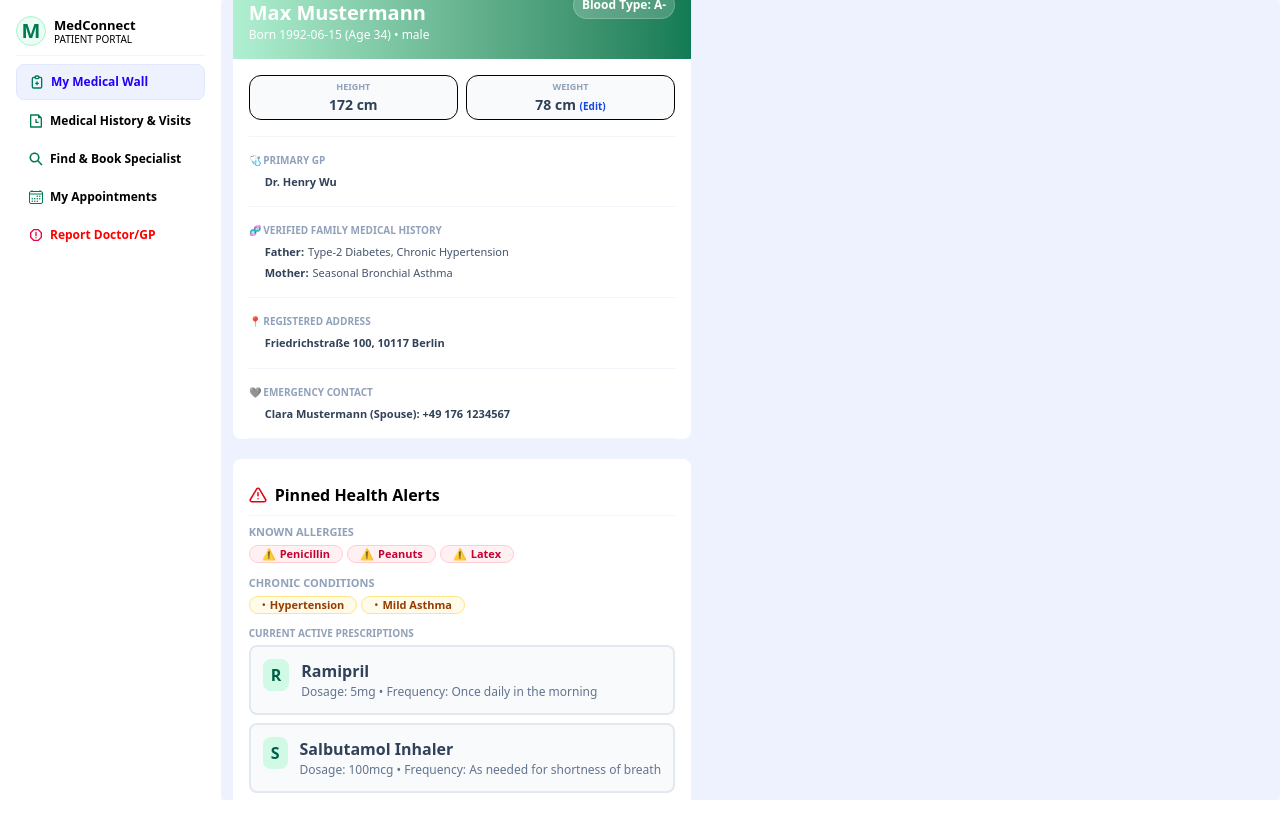
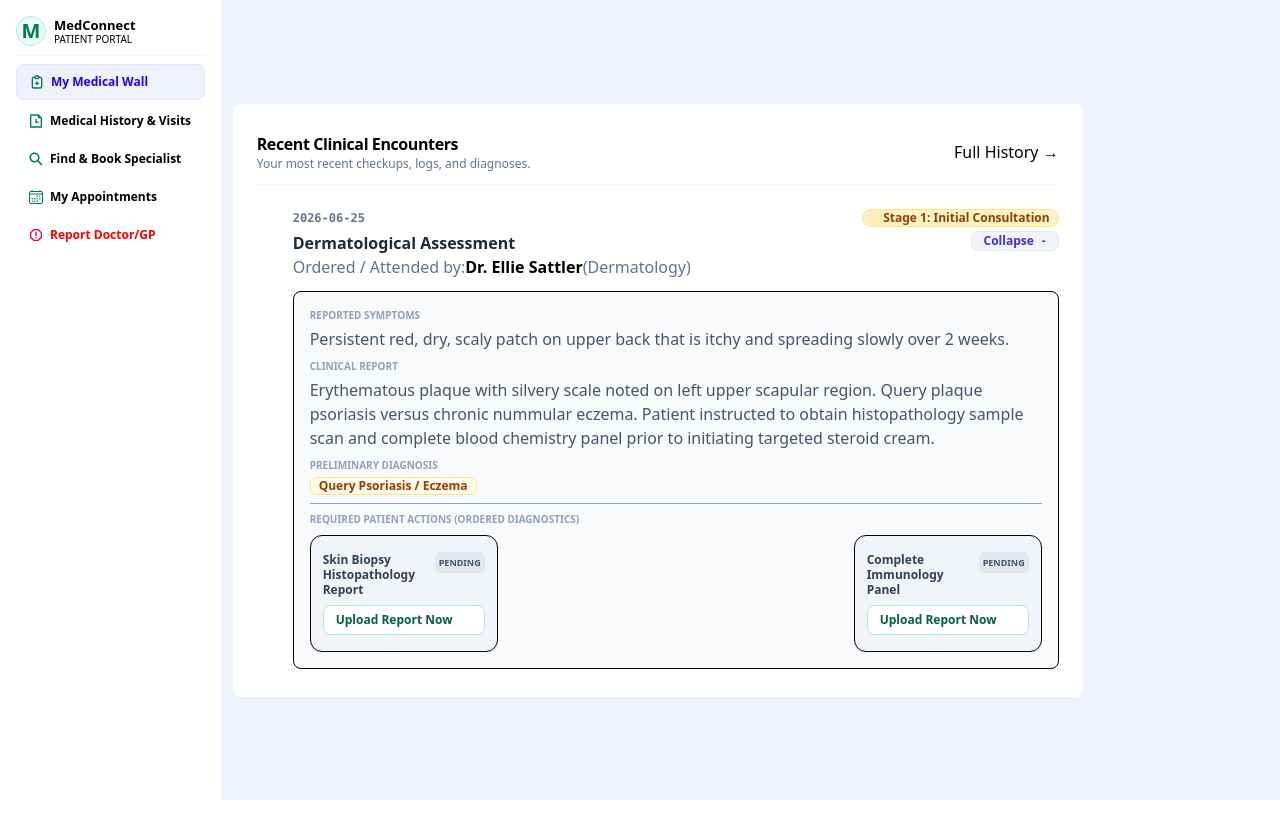
Before and after one commit to mohamad-alkaadi/medconnect, a Next.js app: page /patient/medical-wall in a window 1280 px wide. After the commit the page ends 800 px from the top, so only its background shows below. Built offline with nearby package versions, Linux system fonts and the light colour scheme.

Commit message:
Recent Clinical Encounters v1

```diff
--- a/app/patient/medical-wall/page.tsx
+++ b/app/patient/medical-wall/page.tsx
@@ -3,10 +3,110 @@ import PinnedHealthAlerts from "@/components/medical-wall/pinned-health-alerts/P
 
 const page = () => {
   return (
-    <div className="h-screen flex justify-start items-center space-x-1.5 bg-[#eef2ff] pl-3 py-1.5 rounded-lg">
-      <div className="flex flex-col space-y-5">
+    <div className="h-screen flex justify-start items-center space-x-1.5 bg-[#eef2ff] px-3 py-1.5 rounded-lg">
+      {/* <div className="flex flex-col space-y-5">
         <MainInfoCard />
         <PinnedHealthAlerts />
+      </div> */}
+      <div className="bg-white rounded-lg px-6 py-7 max-w-[850px]">
+        <div className="border-b border-slate-100 mb-6 pb-3 flex justify-between items-center">
+          <div>
+            <div className="font-black text-slate-850 tracking-tight">
+              Recent Clinical Encounters
+            </div>
+            <div className="text-xs text-slate-500">
+              Your most recent checkups, logs, and diagnoses.
+            </div>
+          </div>
+          <div className="hover:text-indigo-800 hover:underline cursor-pointer ">
+            Full History →
+          </div>
+        </div>
+        <div className="ml-3 pl-6">
+          <div className="flex justify-between items-center mb-1">
+            <div className="text-slate-500 text-xs font-mono font-semibold">
+              2026-06-25
+            </div>
+            <div className="border border-amber-200 rounded-full text-xs flex justify-center items-center px-2 bg-[#fef3c6] text-amber-800 font-semibold">
+              <div className="w-2 h-2 bg-amber-500 rounded-full animate-ping mr-1"></div>
+              Stage 1: Initial Consultation
+            </div>
+          </div>
+          <div className="flex justify-between mb-3">
+            <div>
+              <div className="font-bold  text-slate-800">
+                Dermatological Assessment
+              </div>
+              <div className=" text-slate-500">
+                Ordered / Attended by:
+                <span className="text-black font-semibold">
+                  Dr. Ellie Sattler
+                </span>
+                (Dermatology)
+              </div>
+            </div>
+            <button className="text-indigo-700 hover:text-indigo-900 cursor-pointer border border-[#e2e8f0] bg-[#f1f5f9] h-fit rounded-lg px-3 text-[12px] font-bold flex justify-center items-center space-x-2">
+              <p>Collapse</p>
+              <div>-</div>
+            </button>
+          </div>
+          <div className="border rounded-lg bg-[#f8fafc] p-4">
+            <div className="text-[10px] uppercase font-bold text-slate-400 mb-1">
+              Reported Symptoms
+            </div>
+            <div className="text-slate-600 mb-2">
+              Persistent red, dry, scaly patch on upper back that is itchy and
+              spreading slowly over 2 weeks.
+            </div>
+            <div className="text-[10px] uppercase font-bold text-slate-400 mb-1">
+              Clinical Report
+            </div>
+            <div className="text-slate-600 mb-2">
+              Erythematous plaque with silvery scale noted on left upper
+              scapular region. Query plaque psoriasis versus chronic nummular
+              eczema. Patient instructed to obtain histopathology sample scan
+              and complete blood chemistry panel prior to initiating targeted
+              steroid cream.
+            </div>
+            <div className="text-[10px] uppercase font-bold text-slate-400 mb-1">
+              Preliminary Diagnosis
+            </div>
+            <div className="text-xs border bg-amber-50 text-amber-800 border-amber-200 w-fit px-2 rounded-md font-semibold mb-2">
+              Query Psoriasis / Eczema
+            </div>
+            <div className="text-[10px] uppercase font-bold text-slate-400 border-t pt-2 mb-2">
+              Required Patient Actions (Ordered Diagnostics)
+            </div>
+            <div className="flex justify-between">
+              <div className="border rounded-xl px-3 py-4 bg-slate-100">
+                <div className="flex justify-between space-x-8 mb-2">
+                  <div className="text-xs leading-tight max-w-[80px] text-slate-700 font-bold">
+                    Skin Biopsy Histopathology Report
+                  </div>
+                  <div className="bg-slate-200 rounded-md px-1 py-1 text-slate-600 h-fit uppercase text-[9px] font-extrabold px-">
+                    Pending
+                  </div>
+                </div>
+                <div className="font-bold text-xs text-emerald-800 px-3 py-1.5 border border-emerald-200 rounded-lg bg-white hover:bg-emerald-50 cursor-pointer">
+                  Upload Report Now
+                </div>
+              </div>
+              <div className="border rounded-xl px-3 py-4 bg-slate-100">
+                <div className="flex justify-between space-x-8 mb-2">
+                  <div className="text-xs leading-tight max-w-[80px] text-slate-700 font-bold">
+                    Complete Immunology Panel
+                  </div>
+                  <div className="bg-slate-200 rounded-md px-1 py-1 text-slate-600 h-fit uppercase text-[9px] font-extrabold px-">
+                    Pending
+                  </div>
+                </div>
+                <div className="font-bold text-xs text-emerald-800 px-3 py-1.5 border border-emerald-200 rounded-lg bg-white hover:bg-emerald-50 cursor-pointer">
+                  Upload Report Now
+                </div>
+              </div>
+            </div>
+          </div>
+        </div>
       </div>
     </div>
   );
```
